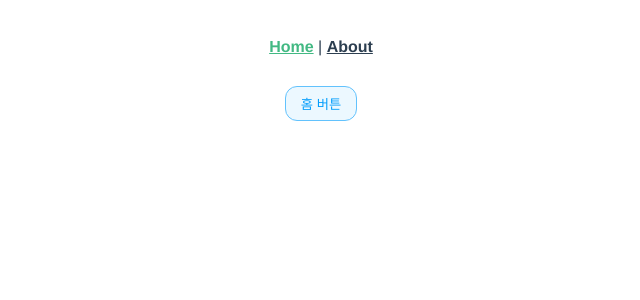
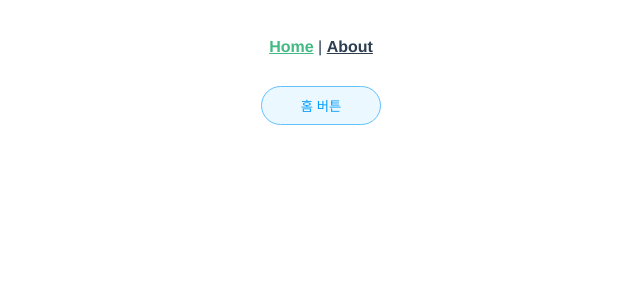
Before and after one commit to bongtoo/bongtoo_front, a Vue app: page / in a window 1280 px wide. Shown: the top 300 px of the page, without its empty margins (319-959 px from the left). Built offline with nearby package versions, Linux system fonts and the light colour scheme.

Commit message:
BaseButton 생성하기 blue,  blueline,  pupple, puppleline, ocean, oceanline, oceanfill 만듬 :hover, :active 변경 필요

```diff
--- a/src/assets/css/index.scss
+++ b/src/assets/css/index.scss
@@ -10,13 +10,3 @@ $gray-base: #c4c4c4;
 
 // Banner
 $banner-font: $blue;
-
-// Button
-// blue
-$button-back__blue: $blue-lighten2;
-$button-line__blue: $blue-lighten1;
-$button-font__blue: $blue;
-// pupple
-$button-back__pupple: $pupple-lighten1;
-$button-line__pupple: $pupple;
-$button-font__pupple: $pupple;
--- a/src/components/Button/BaseButton.vue
+++ b/src/components/Button/BaseButton.vue
@@ -1,36 +1,125 @@
 <template>
-  <button class="BaseButton">
+  <button class="BaseButton" :class="styleClass" :style="styleObj">
     <slot>버튼</slot>
   </button>
 </template>
 
 <script>
-// require('../../assets/css/index.scss')
 export default {
-  name: "BaseButton"
+  props: {
+    radius: {
+      type: Number,
+      default: 1
+    },
+    line: {
+      type: Boolean,
+      default: false
+    },
+    color: {
+      type: String,
+      default: "blue"
+    }
+  },
+  name: "BaseButton",
+  computed: {
+    getReadius() {
+      if (this.radius === 2) {
+        return { borderRadius: "18px" };
+      } else if (this.radius === 3) {
+        return { borderRadius: "5px" };
+      }
+    },
+    styleObj() {
+      const obj = {};
+      Object.assign(obj, this.getReadius);
+      return obj;
+    },
+    styleClass() {
+      const color = this.color,
+        line = this.line;
+      if (color === "white") {
+        return "white";
+      } else if (color === "pupple") {
+        if (line === true) {
+          return "puppleline";
+        }
+        return "pupple";
+      } else if (color === "ocean") {
+        if (line === true) {
+          return "oceanline";
+        }
+        return "ocean";
+      }
+    }
+  }
 };
 </script>
 
 <style lang='scss' scoped>
-// @import "../../assets/css/index.scss";
-@import '@/assets/css/index.scss';
+@import "@/assets/css/index.scss";
+// Button
+// blue
+$button-back__blue: $blue-lighten2;
+$button-line__blue: $blue-lighten1;
+$button-font__blue: $blue;
+// pupple
+$button-back__pupple: $pupple-lighten1;
+$button-line__pupple: $pupple;
+$button-font__pupple: $pupple;
+
+@mixin config-color($font, $back, $line) {
+  color: $font;
+  background: $back;
+  border-color: $line;
+  &:hover {
+    background: lighten($color: $back, $amount: 1.2);
+  }
+  &:active {
+  transition: 0.2s;
+    background: darken($color: $back, $amount: 5);
+    border-color: darken($color: $line, $amount: 10);
+  }
+}
 
 button {
-  padding: 7px 15px;
-  // color
-  color: $button-font__blue;
-  background: $button-back__blue;
+  width: 120px;
+  padding: 9px;
   // line
   outline: none;
-  border: 1px solid $button-line__blue;
-  border-radius: 12px;
-  transition: 0.3s;
+  box-sizing: border-box;
+  border: 1px solid;
+  border-radius: 40px;
+  transition: 0.1s;
+  @include config-color(
+    $button-font__blue,
+    $button-back__blue,
+    $button-line__blue
+  );
 }
-button:hover {
-  background: lighten($color: $button-back__blue, $amount: 1);
+
+.white {
+  @include config-color(#fff, #ffffff00, #fff);
 }
-button:active {
-  background: darken($color: $button-back__blue, $amount: 5);
-  border-color: darken($color: $button-line__blue, $amount: 10);
+
+.puppleline {
+  @include config-color($button-font__pupple, #fff, $button-line__pupple);
+}
+
+.pupple {
+  @include config-color(
+    $button-font__pupple,
+    $button-back__pupple,
+    $button-line__pupple
+  );
+}
+
+.ocean {
+  @include config-color(#665fd7, #dad8ff, #665fd7);
+}
+.oceanline {
+  @include config-color(#665fd7, #fff, #665fd7);
+}
+.oceanfill {
+  @include config-color(#fff, #665fd7, #665fd7);
 }
 </style>
```
Also changed, not shown: 1 other file (tests, documents, lock files or other folders).
